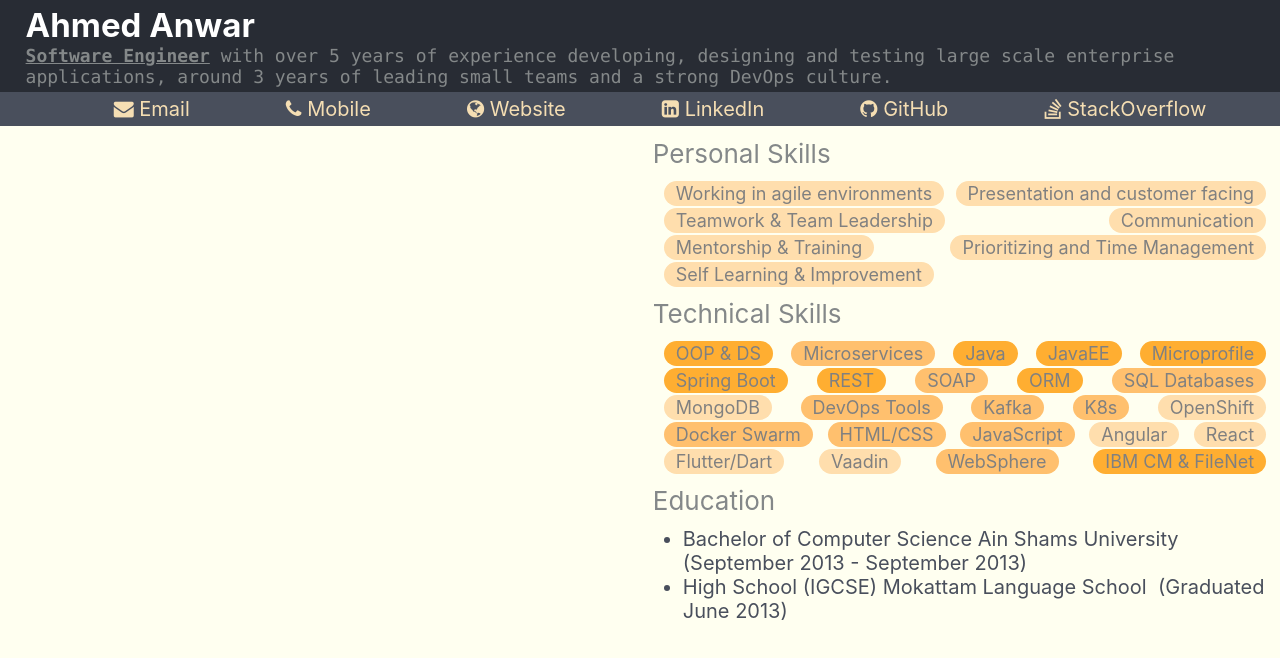
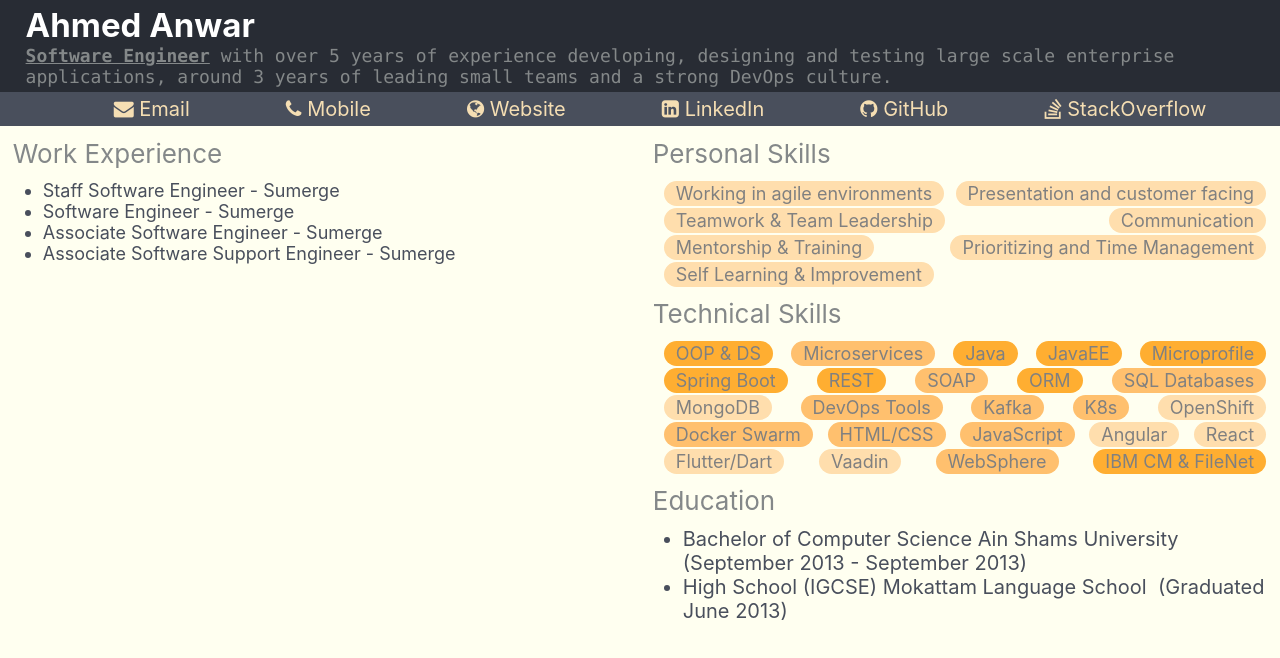
Before and after one commit to AhmedAnwarM/resume-builder, a React (Create React App) app: page / in a window 1280 px wide. Shown: the top 658 px of the page. Built offline with nearby package versions, Linux system fonts and the light colour scheme.

Commit message:
WIP: Add work experience

```diff
--- a/src/App.css
+++ b/src/App.css
@@ -49,6 +49,7 @@
 }
 
 .sectionContent {
+    color: #494f5c;
     margin: 0;
     padding-left: 10px;
     display: flex;
--- a/src/App.js
+++ b/src/App.js
@@ -5,6 +5,7 @@ import Intro from "./components/intro/Intro";
 import Skills from "./components/skills/Skills";
 import {CV_DATA} from "./data/cv-data";
 import Education from "./components/education/Education";
+import WorkExperience from "./components/experience/Experience";
 
 function App() {
     return (
@@ -14,7 +15,7 @@ function App() {
                 <ContactInfo/>
                 <div className="splitScreen">
                     <div className="column">
-                        {/* TODO: Add work experience here */}
+                        <WorkExperience/>
                     </div>
                     <div className="column">
                         <Skills title="Personal Skills" skills={CV_DATA.personalSkills}/>
--- a/src/components/education/Education.css
+++ b/src/components/education/Education.css
@@ -1,6 +1,4 @@
 .educationInfoList {
-    /*list-style-type: none;*/
-    color: #494f5c;
     text-align: left;
     padding-left: 30px;
     font-size: calc(12px + 1vmin);
--- a/src/components/education/Education.js
+++ b/src/components/education/Education.js
@@ -7,7 +7,7 @@ function Education() {
     return (
         <div>
             <p className="sectionTitle">Education</p>
-            <ul className="educationInfoList">
+            <ul className="educationInfoList sectionContent">
                 {CV_DATA.education.map((item, i) => {
                     return <EducationItem key={i} title={item.title} startDate={item.startDate}
                                           endDate={item.endDate}/>
--- /dev/null
+++ b/src/components/experience/Experience.css
@@ -0,0 +1,5 @@
+.experienceInfoList {
+    padding-left: 30px;
+    text-align: left;
+    flex-direction: column;
+}
--- /dev/null
+++ b/src/components/experience/Experience.js
@@ -0,0 +1,26 @@
+import './Experience.css';
+import 'font-awesome/css/font-awesome.min.css';
+import {CV_DATA} from "../../data/cv-data";
+import ExperienceItem from "./experience.-item/ExperienceItem";
+
+function WorkExperience() {
+    return (
+        <div>
+            <p className="sectionTitle">Work Experience</p>
+            <ul className="sectionContent experienceInfoList">
+                {CV_DATA.workExperience.map((item, i) => {
+                    return <ExperienceItem key={i}
+                                           title={item.title}
+                                           company={item.company}
+                                           location={item.location}
+                                           startDate={item.startDate}
+                                           endDate={item.endDate}
+                                           description={item.description}
+                                           responsibilities={item.responsibilities}/>
+                })}
+            </ul>
+        </div>
+    );
+}
+
+export default WorkExperience;
--- /dev/null
+++ b/src/components/experience/experience.-item/ExperienceItem.js
@@ -0,0 +1,24 @@
+import {Component} from "react";
+
+class ExperienceItem extends Component {
+    constructor(props) {
+        super(props);
+        this.state = {
+            title: props.title,
+            company: props.company,
+            location: props.location,
+            startDate: props.startDate,
+            endDate: props.endDate,
+            description: props.description,
+            responsibilities: props.responsibilities
+        }
+    }
+
+    render() {
+        return <li>
+            {this.state.title} - {this.state.company}
+        </li>
+    }
+}
+
+export default ExperienceItem;
```
